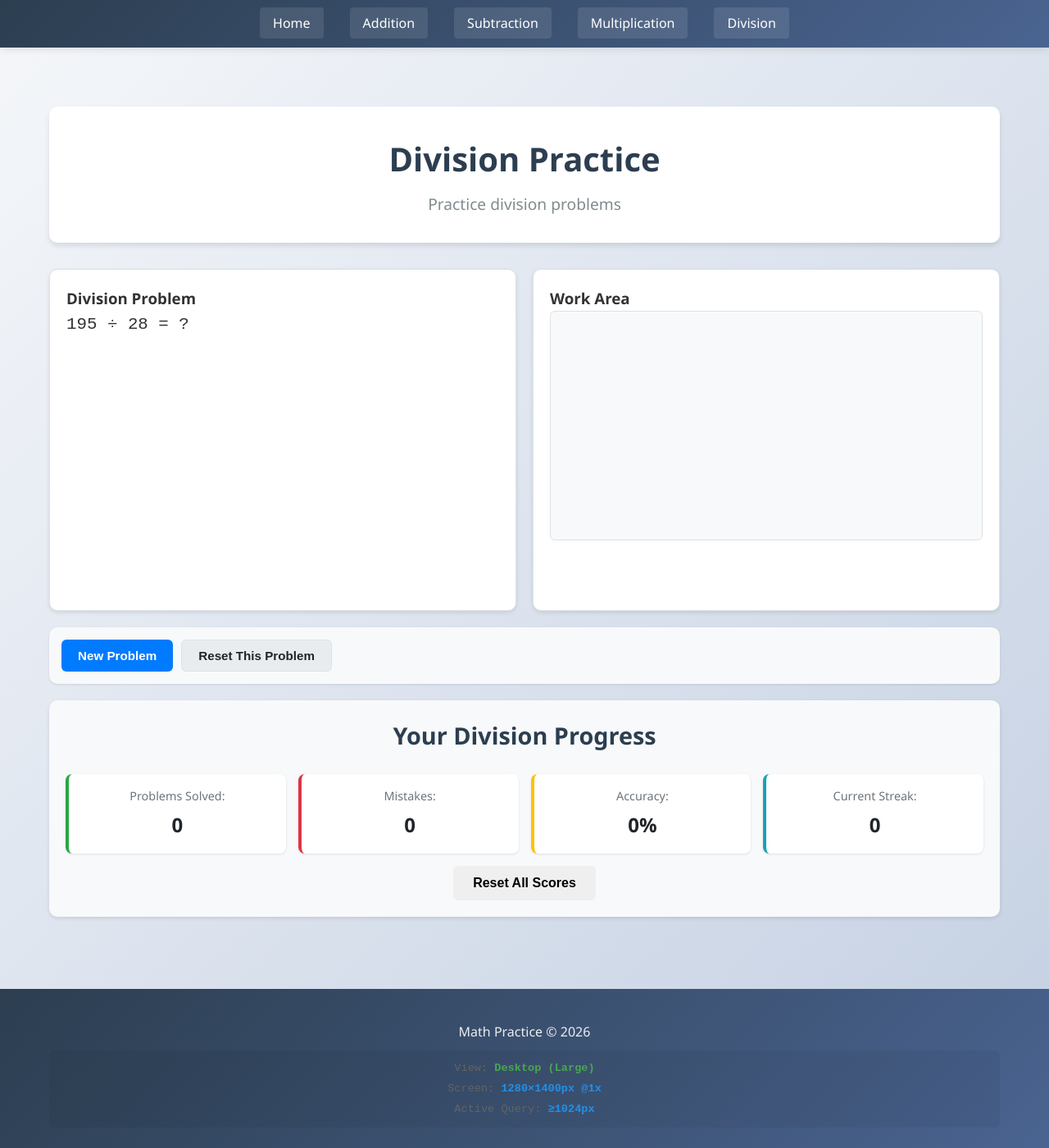
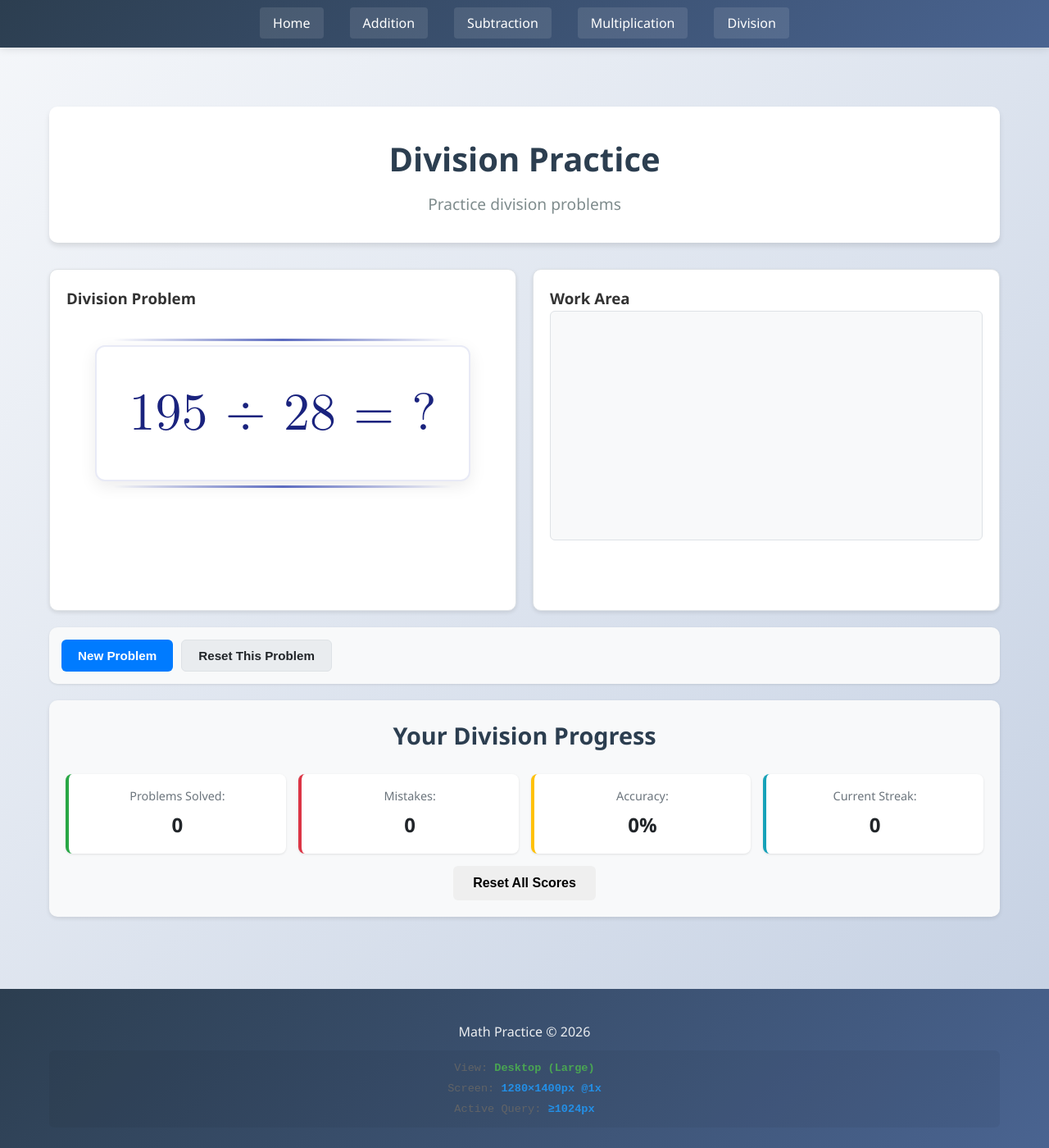
Before and after one commit to ZBZFirst/Math, a Jekyll site: the page built from division.md, in a window 1280 px wide and 1400 px high. Shown: the whole window at 82% size. Built offline with Jekyll 4.4.1, drawn with Linux system fonts in a browser that asks for light colours.

Commit message:
Update division.css

```diff
--- a/assets/css/division.css
+++ b/assets/css/division.css
@@ -26,13 +26,61 @@
     border-radius: 10px;
     padding: 20px;
     box-shadow: 0 2px 5px rgba(0,0,0,0.1);
-    border: 1px solid #dee2e6; /* Using direct color instead of var */
+    border: 1px solid #dee2e6;
 }
 
 .main-problem {
     min-height: 300px;
-    font-family: 'Courier New', monospace;
-    font-size: 1.3em;
+}
+
+/* Equation display styling */
+.equation-display {
+    display: flex;
+    align-items: center;
+    justify-content: center;
+    height: 100%;
+    min-height: 250px;
+}
+
+.large-equation {
+    font-family: "Latin Modern Math", "STIX Two Math", "Cambria Math", "Asana Math", "TeX Gyre Termes Math", serif;
+    font-size: 4em;
+    text-align: center;
+    color: #1a237e;
+    padding: 30px 40px;
+    background: white;
+    border-radius: 12px;
+    box-shadow: 0 6px 20px rgba(0, 0, 0, 0.08);
+    border: 2px solid #e8eaf6;
+    display: inline-block;
+}
+
+/* Style the division symbol to look more like LaTeX */
+.large-equation {
+    position: relative;
+}
+
+/* Add subtle mathematical styling */
+.large-equation::before {
+    content: "";
+    position: absolute;
+    top: -10px;
+    left: 20px;
+    right: 20px;
+    height: 3px;
+    background: linear-gradient(90deg, transparent, #5c6bc0, transparent);
+    border-radius: 3px;
+}
+
+.large-equation::after {
+    content: "";
+    position: absolute;
+    bottom: -10px;
+    left: 20px;
+    right: 20px;
+    height: 3px;
+    background: linear-gradient(90deg, transparent, #5c6bc0, transparent);
+    border-radius: 3px;
 }
 
 /* Work container (right side) */
@@ -190,6 +238,11 @@
         padding: 15px;
     }
 
+    .large-equation {
+        font-size: 2.8em;
+        padding: 20px 25px;
+    }
+
     .division-controls {
         flex-direction: column;
         gap: 15px;
@@ -212,6 +265,11 @@
 
     .dual-container {
         gap: 10px;
+    }
+
+    .large-equation {
+        font-size: 2.2em;
+        padding: 15px 20px;
     }
 
     .Work-Container {
```
